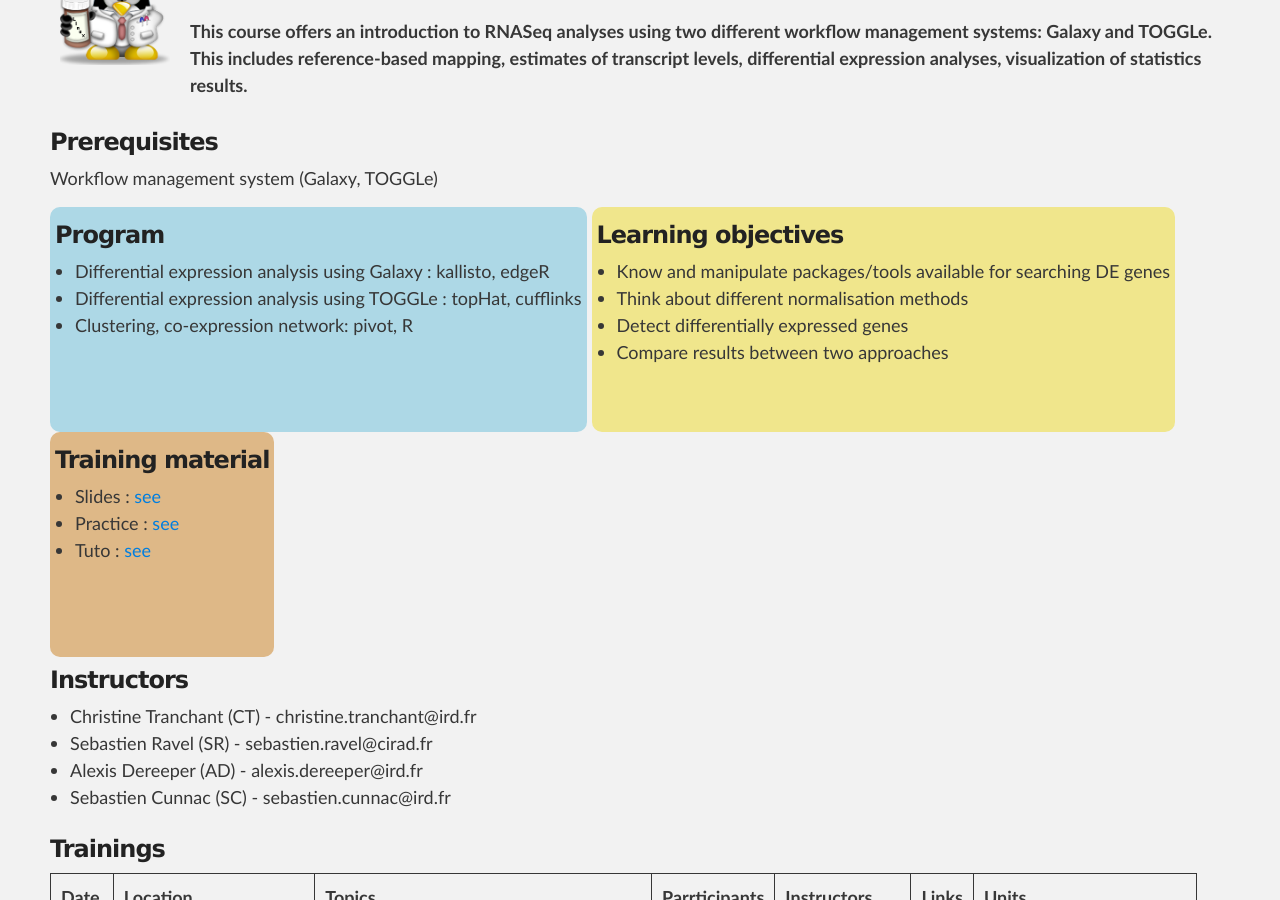
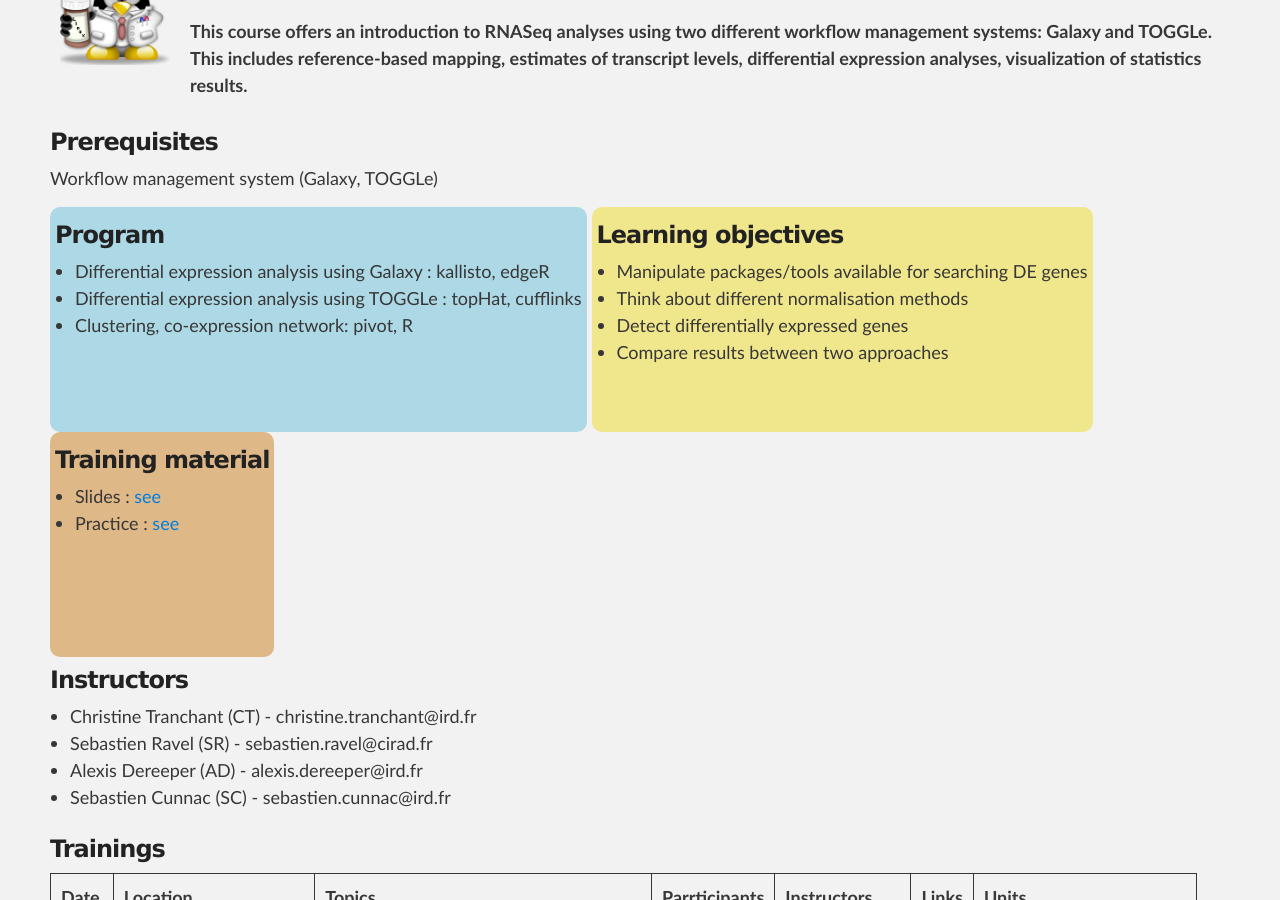
Before and after one commit to SouthGreenPlatform/trainings, a Jekyll site: the page built from _pages/RNASeq.md, in a window 1280 px wide and 900 px high, scrolled down 354 px. Built offline with Jekyll 4.4.1, drawn with Linux system fonts in a browser that asks for light colours; nearby versions of some CDN libraries.

Commit message:
Update RNASeq.md

```diff
--- a/_pages/RNASeq.md
+++ b/_pages/RNASeq.md
@@ -30,7 +30,7 @@ Workflow management system (Galaxy, TOGGLe)
 <div id="colonne2">
 <h3>Learning objectives</h3>
 <ul>
-<li>Know and manipulate packages/tools available for searching DE genes </li>
+<li>Manipulate packages/tools available for searching DE genes </li>
 <li>Think about different normalisation methods</li>
 <li>Detect differentially expressed genes</li>
 <li>Compare results between two approaches</li>
@@ -42,7 +42,6 @@ Workflow management system (Galaxy, TOGGLe)
 <ul>
 <li>Slides : <a target="_blank" href="{{ site.url }}/files/linux/GuideDeSurvieLinux-french.pdf">see</a></li>
 <li>Practice : <a target="_blank" href="{{ site.url }}/linux/linuxPractice">see</a> </li>
-<li>Tuto : <a target="_blank" href="{{ site.url }}/linux/linuxTuto">see</a> </li>
 </ul>
 </div>
 
```
